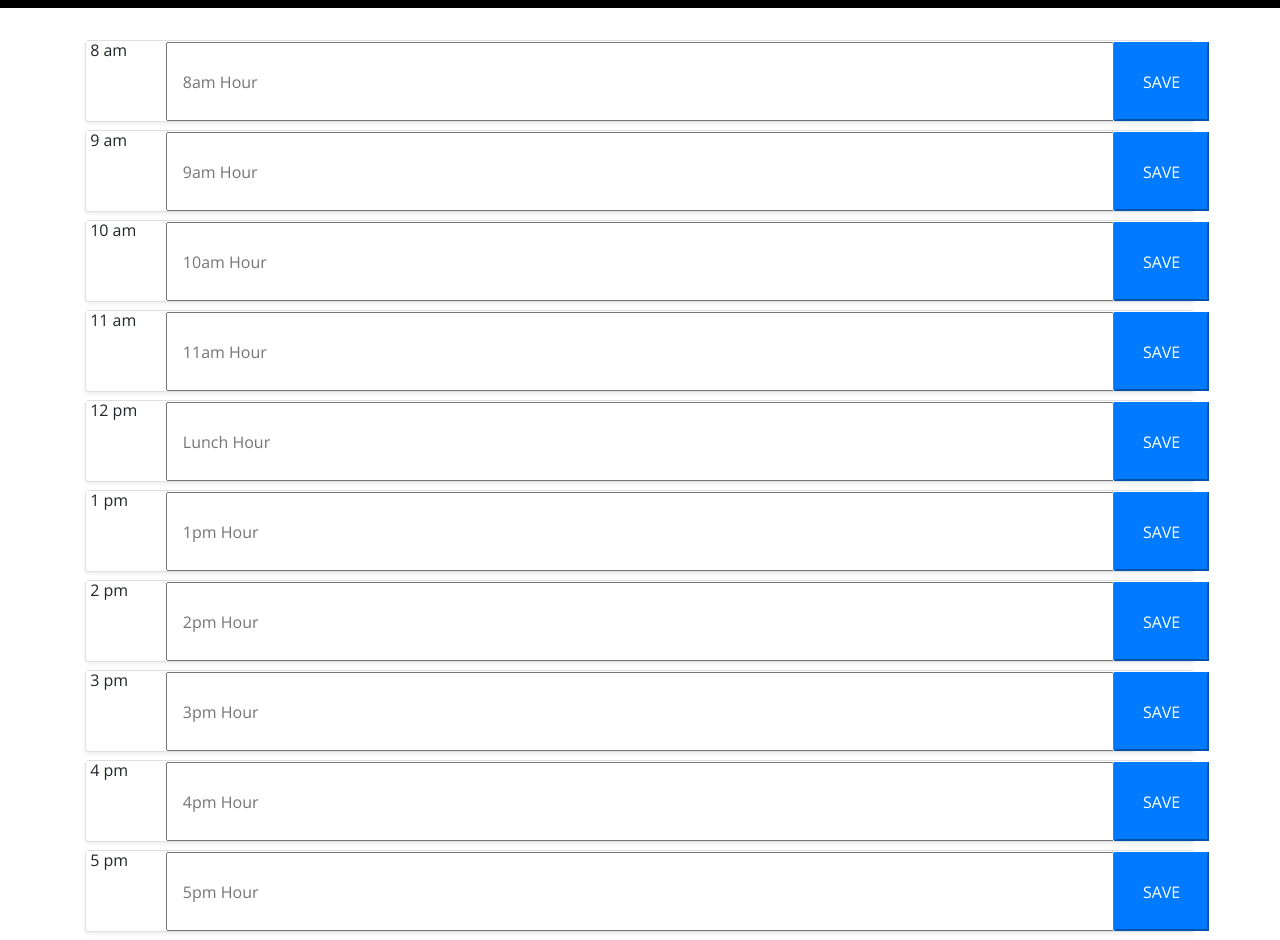
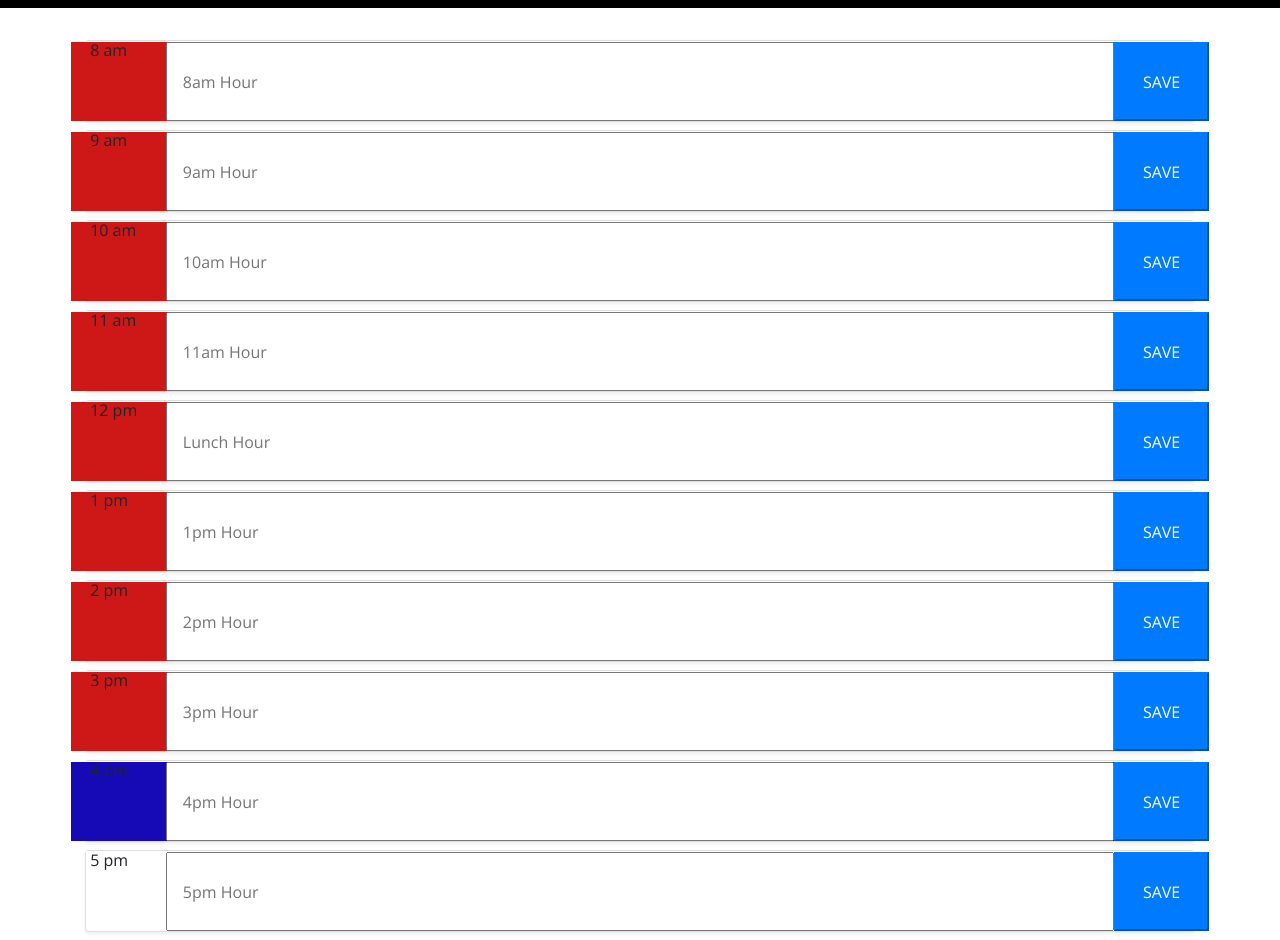
Before and after one commit to mi6gy/planner_app, a plain HTML site: page index.html in a window 1280 px wide. Shown: the part 260-1200 px from the top of the page. Drawn offline with nearby package versions, Linux system fonts and the light colour scheme.

Commit message:
almost finished

```diff
--- a/index.html
+++ b/index.html
@@ -24,73 +24,73 @@
 
     <!-- first button template -->
     <div class="card shadow-sm mb-2">
-      <div class="row justify-content" id="8am">
+      <div class="row justify-content" id="8">
         <p id="time" class="text-body col-1" placeholder="click here to add content"> 8 am</p>
-        <input type="text" id="8morning" class="col-10" placeholder="8am Hour">
+        <input type="text" id="8morning" class="inputVal col-10" placeholder="8am Hour">
         <button class="rowBtn btn-primary col-1">SAVE</button>
       </div>
     </div>
     <div class="card shadow-sm mb-2">
-      <div class="row justify-content" id="9am">
+      <div class="row justify-content" id="9">
         <p id="time" class="text-body col-1" placeholder="click here to add content"> 9 am</p>
-        <input type="text" id="9morning" class="col-10" placeholder="9am Hour">
+        <input type="text" id="9morning" class="inputVal col-10" placeholder="9am Hour">
         <button class="rowBtn btn-primary col-1">SAVE</button>
       </div>
     </div>
     <div class="card shadow-sm mb-2">
-      <div class="row justify-content" id="10am">
+      <div class="row justify-content" id="10">
         <p id="time" class="text-body col-1" placeholder="click here to add content"> 10 am</p>
-        <input type="text" id="10morning" class="col-10" placeholder="10am Hour">
+        <input type="text" id="10morning" class="inputVal col-10" placeholder="10am Hour">
         <button class="rowBtn btn-primary col-1">SAVE</button>
       </div>
     </div>
     <div class="card shadow-sm mb-2">
-      <div class="row justify-content" id="11am">
+      <div class="row justify-content" id="11">
         <p id="time" class="text-body col-1" placeholder="click here to add content"> 11 am</p>
-        <input type="text" id="11morning" class="col-10" placeholder="11am Hour">
+        <input type="text" id="11morning" class="inputVal col-10" placeholder="11am Hour">
         <button class="rowBtn btn-primary col-1">SAVE</button>
       </div>
     </div>
     <div class="card shadow-sm mb-2">
-      <div class="row justify-content" id="12pm">
+      <div class="row justify-content" id="12">
         <p id="time" class="text-body col-1" placeholder="click here to add content"> 12 pm</p>
-        <input type="text" id="12afternoon" class="col-10" placeholder="Lunch Hour">
+        <input type="text" id="12afternoon" class="inputVal col-10" placeholder="Lunch Hour">
         <button class="rowBtn btn-primary col-1">SAVE</button>
       </div>
     </div>
     <div class="card shadow-sm mb-2">
-      <div class="row justify-content" id="1pm">
+      <div class="row justify-content" id="13">
         <p id="time" class="text-body col-1" placeholder="click here to add content"> 1 pm</p>
-        <input type="text" id="1afternoon" class="col-10" placeholder="1pm Hour">
+        <input type="text" id="1afternoon" class="inputVal col-10" placeholder="1pm Hour">
         <button class="rowBtn btn-primary col-1">SAVE</button>
       </div>
     </div>
     <div class="card shadow-sm mb-2">
-      <div class="row justify-content" id="2pm">
+      <div class="row justify-content" id="14">
         <p id="time" class="text-body col-1" placeholder="click here to add content"> 2 pm</p>
-        <input type="text" id="2afternoon" class="col-10" placeholder="2pm Hour">
+        <input type="text" id="2afternoon" class="inputVal col-10" placeholder="2pm Hour">
         <button class="rowBtn btn-primary col-1">SAVE</button>
       </div>
     </div>
     <div class="card shadow-sm mb-2">
-      <div class="row justify-content" id="3pm">
+      <div class="row justify-content" id="15">
         <p id="time" class="text-body col-1" placeholder="click here to add content"> 3 pm</p>
-        <input type="text" id="3afternoon" class="col-10" placeholder="3pm Hour">
+        <input type="text" id="3afternoon" class="inputVal col-10" placeholder="3pm Hour">
         <button class="rowBtn btn-primary col-1">SAVE</button>
       </div>
     </div>
 
     <div class="card shadow-sm mb-2">
-      <div class="row justify-content" id="4pm">
+      <div class="row justify-content" id="16">
         <p id="time" class="text-body col-1" placeholder="click here to add content"> 4 pm</p>
-        <input type="text" id="4afternoon" class="col-10" placeholder="4pm Hour">
+        <input type="text" id="4afternoon" class="inputVal col-10" placeholder="4pm Hour">
         <button class="rowBtn btn-primary col-1">SAVE</button>
       </div>
     </div>
     <div class="card shadow-sm mb-2">
-      <div class="row justify-content" id="5pm">
+      <div class="row justify-content" id="17">
         <p id="time" class="text-body col-1" placeholder="click here to add content"> 5 pm</p>
-        <input type="text" id="5afternoon" class="col-10" placeholder="5pm Hour">
+        <input type="text" id="5afternoon" class="inputVal col-10" placeholder="5pm Hour">
         <button class="rowBtn btn-primary col-1">SAVE</button>
       </div>
     </div>
--- a/script.js
+++ b/script.js
@@ -0,0 +1,61 @@
+
+//SAVE BUTTON
+//grab value that was typed and stores into var
+//this value of input which input based on iD
+//store that into local storage
+
+//grab from local storage
+//display onto browser
+
+//create func to update
+//use moment to current hour and store in var
+//loop over each time block, grab an id that tells us time block
+// if current hour is less than time block to indicate the past
+
+//css anything with class name pass to make it 'red'
+
+$(document).ready(function () {
+
+    $(".rowBtn").on("click", function () {
+        var value = $(this).siblings('.inputVal').val();
+        var time = $(this).parent().attr("id");
+        localStorage.setItem(time, value)
+    })
+
+    function hourUpdate() {
+
+        var curHour = moment().hours();
+
+
+        $(".row").each(function () {
+            var hourBlock = parseInt($(this).attr("id"));
+
+            if (hourBlock < curHour) {
+                $(this).addClass('past')
+            } else if (hourBlock === curHour) {
+                $(this).removeClass('past')
+                $(this).addClass('present')
+            } else {
+                console.log('future')
+            }
+
+        })
+
+
+
+
+
+
+
+    }
+
+    hourUpdate();
+
+
+
+    //initial functions
+
+    $("#8am .inputVal").val(localStorage.getItem("8am"))
+    $("#9am .inputVal").val(localStorage.getItem("9am"))
+
+})
--- a/style.css
+++ b/style.css
@@ -43,13 +43,13 @@ textarea{
 }
 
 .past {
-  background-color: #d3d3d3;
+  background-color: #ce1818;
   color: white;
 }
 
 .present {
-  background-color: #ff6961;
-  color: white;
+  background-color: #150ab6;
+  color: rgb(29, 12, 182);
 }
 
 .future {
```
